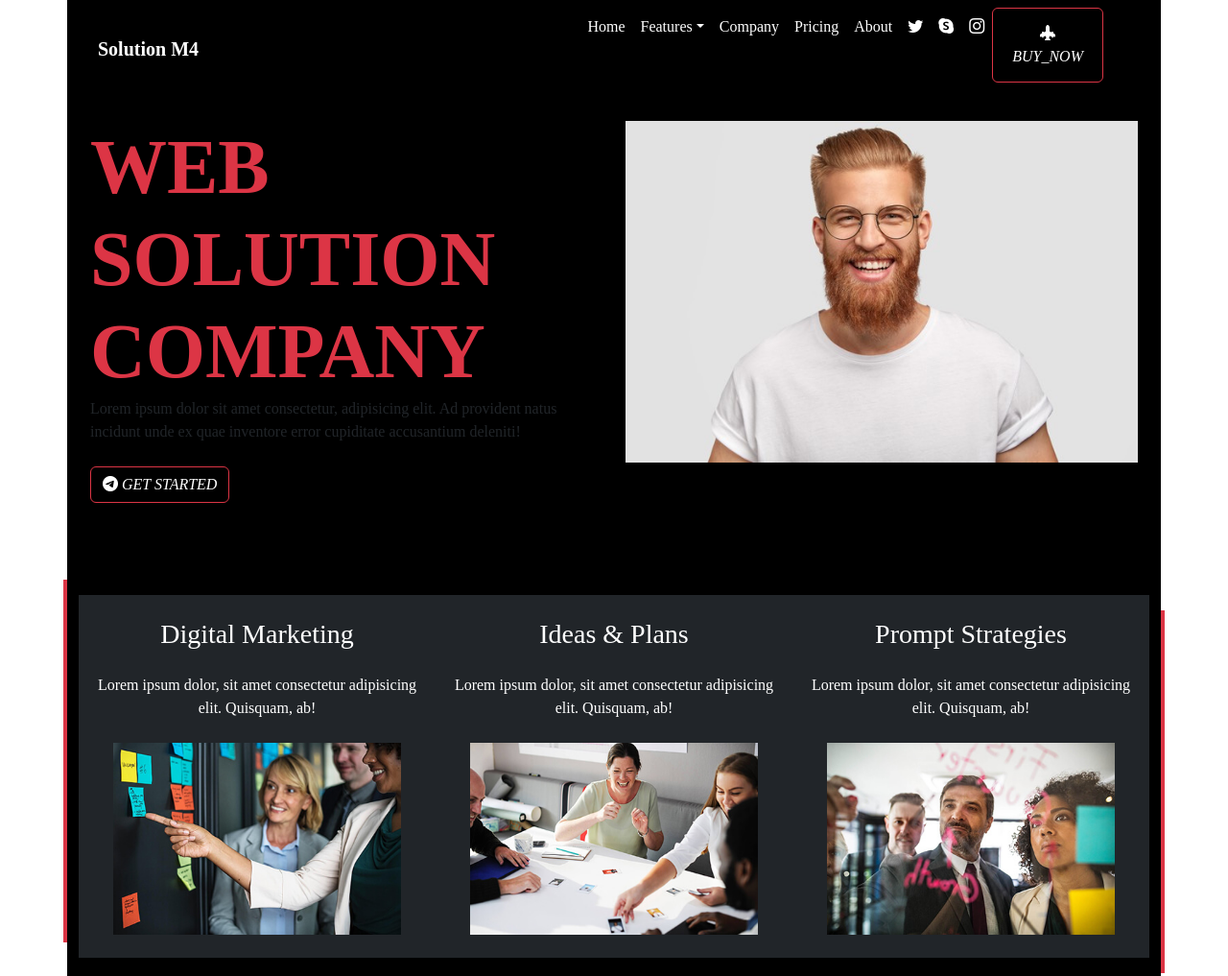
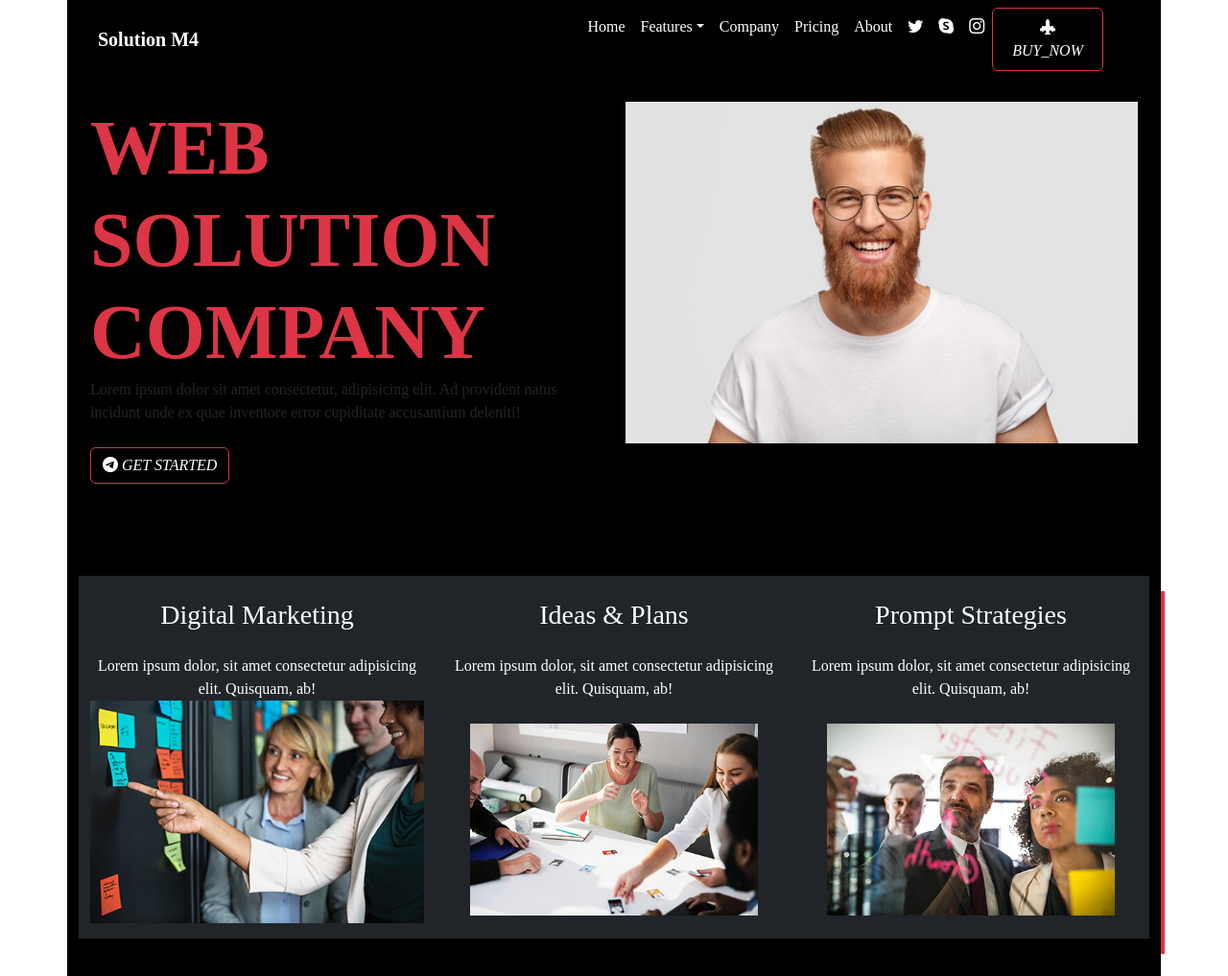
Before and after one commit to rahym3101/2nd_exam, a plain HTML site: page index.html in a window 1280 px wide. Shown: the top 1017 px of the page at 96% size. Drawn offline with Linux system fonts and the light colour scheme; a web font is replaced by a local one.

Commit message:
secondt commit

```diff
--- a/index.html
+++ b/index.html
@@ -65,7 +65,7 @@
                         </li>
                     </li>
                     <li>
-                        <li class="nav-item btn btn-outline-danger h6">
+                        <li class="nav-item py-0  m-0 btn btn-outline-danger h6">
                             <a class="nav-link active" aria-current="page" href="#">
                                 <i class="bi bi-airplane-engines-fill">BUY_NOW</i>
                             </a>
@@ -103,10 +103,10 @@
                     <div class="fw-light">
                         Lorem ipsum dolor, sit amet consectetur adipisicing elit. Quisquam, ab!
                     </div>
-                    <div class="m-4">
+                    <div class="position-relative text-white">
                         <img src="img/background2.jpg" alt="" class="img-fluid">
+                        <div class="position-absolute bottom-0 end-0 bg-primary h-100 w-100 me-3 mb-3 z-n1"></div>
                     </div>
-                    <div class="position-absolute bottom-0 end-0 bg-danger h-100 w-100 me-3 mb-3 z-n1"></div>
                 </div>
                 <div class="col-4 mt-4 mb-4 text-white text-center bg-dark">
                     <div class="h3 mb-4 mt-4">
```
